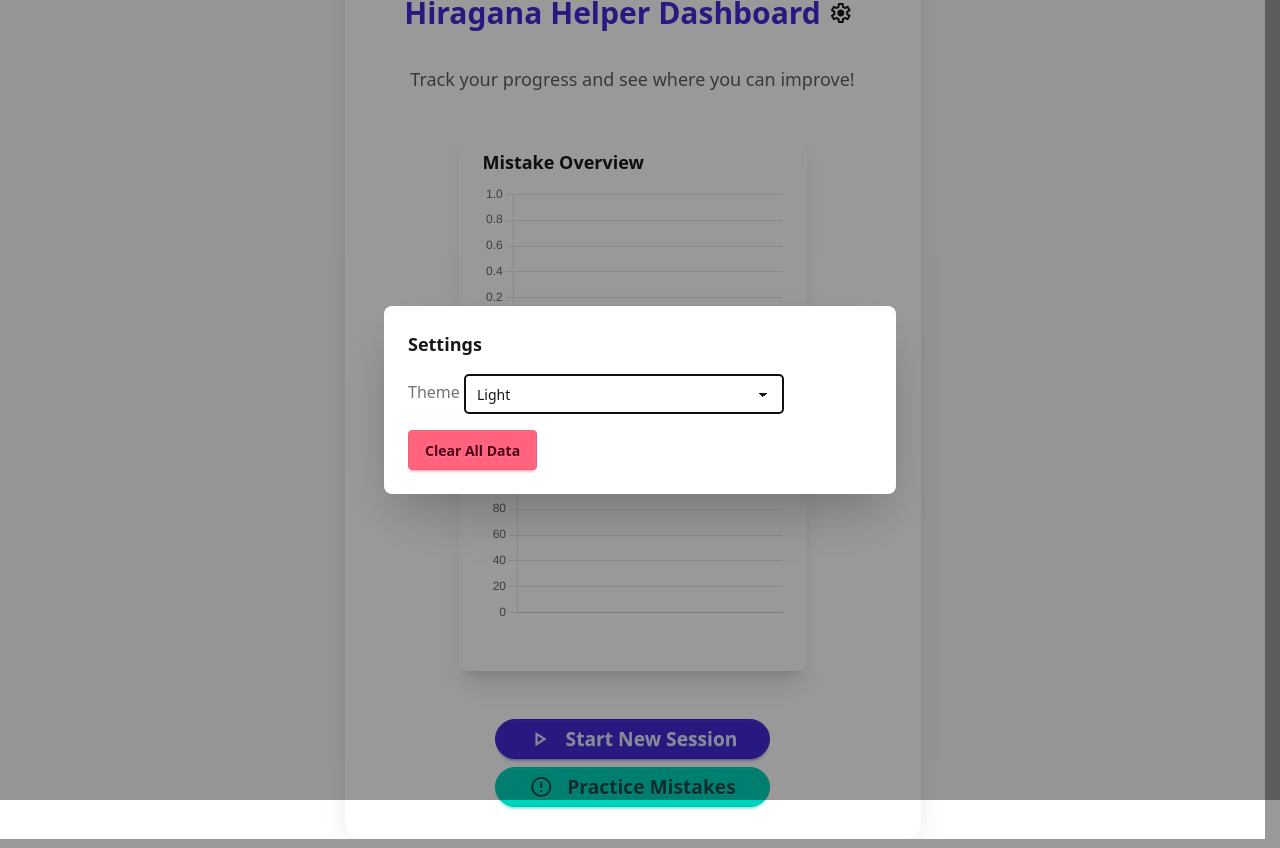
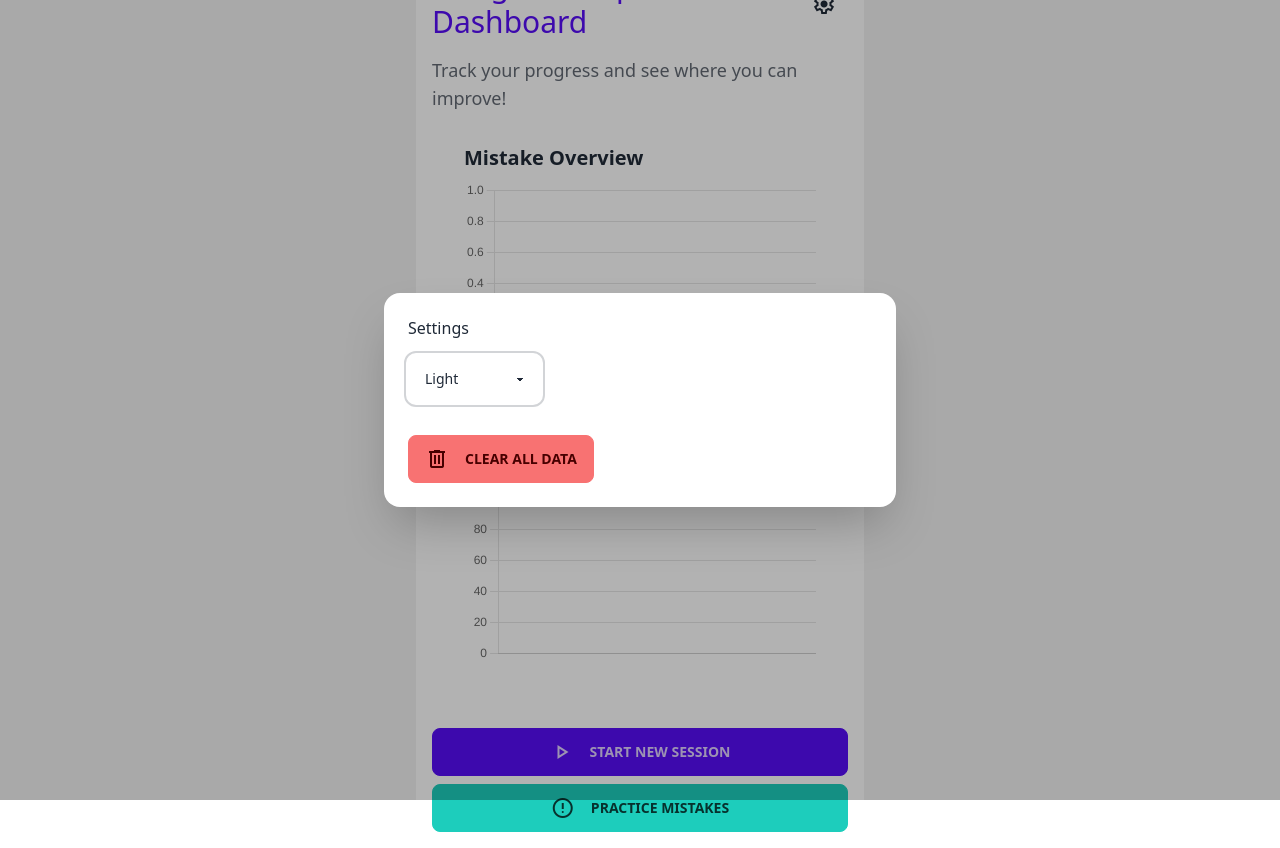
Before and after one commit to FelixTeutsch/hiragana-helper, a plain HTML site: page index.html in a window 1280 px wide. Both pictures are taken after a click on the button "settings". Drawn offline with nearby package versions, Linux system fonts and the light colour scheme.

Commit message:
Update index.html, app.css, dashboard.js, and settings.js to improve styling and theme functionality. Changed DaisyUI version, removed custom styles in favor of Tailwind CSS, and added theme selection options in settings.

```diff
--- a/css/app.css
+++ b/css/app.css
@@ -1,16 +1,4 @@
-/* Custom styles for Hiragana Helper */
-#app {
-  border-radius: 1rem;
-  box-shadow: 0 4px 24px 0 rgba(0, 0, 0, 0.08);
-  background: var(--fallback-b1, #fff);
-  padding: 1rem;
-  max-width: 36rem;
-  margin: 0 auto;
-  display: flex;
-  flex-direction: column;
-  gap: 1rem;
-}
-
+/* Custom styles removed, using Tailwind CSS for styling */
 .hiragana-char {
   font-size: 5rem;
   font-weight: bold;
@@ -20,36 +8,9 @@
 }
 
 @media (min-width: 768px) {
-  #app {
-    padding: 2rem;
-  }
 
   .hiragana-char {
     font-size: 7rem;
     margin-bottom: 2rem;
   }
 }
-
-.stats-graph {
-  width: 100%;
-  max-width: 400px;
-  margin: 0 auto 1.5rem auto;
-}
-
-.playful-btn {
-  border-radius: 2rem;
-  font-size: 1rem;
-  padding: 0.5rem 1.5rem;
-  transition: transform 0.1s;
-}
-
-@media (min-width: 768px) {
-  .playful-btn {
-    font-size: 1.2rem;
-    padding: 0.75rem 2rem;
-  }
-}
-
-.playful-btn:active {
-  transform: scale(0.97);
-}
--- a/index.html
+++ b/index.html
@@ -13,15 +13,22 @@
 				href="https://fonts.googleapis.com/css2?family=Material+Symbols+Outlined:opsz,wght,FILL,GRAD@20..48,100..700,0..1,-50..200" />
 		<link rel="stylesheet" href="css/app.css">
 
-		<link href="https://cdn.jsdelivr.net/npm/daisyui@5" rel="stylesheet" type="text/css" />
+		<link href="https://cdn.jsdelivr.net/npm/daisyui@3.9.4/dist/full.css" rel="stylesheet" type="text/css" />
 		<script src="https://cdn.jsdelivr.net/npm/@tailwindcss/browser@4"></script>
 	</head>
 
-	<body class="bg-base-200 h-screen flex items-center justify-center">
-		<div id="app" class="container mx-auto py-8 max-w-1xl flex flex-col items-center justify-center gap-4">
+	<body class="bg-base-200 h-screen flex items-center justify-center p-2">
+		<div id="app" class="max-w-md w-full bg-base-100 rounded-xl p-4 shadow-xl z-0 overflow-y-auto">
 			<!-- Dashboard and session views will be rendered here -->
 		</div>
 		<script src="js/app.js" type="module"></script>
+		<script>
+			// Theme functions
+			function setTheme(theme) {
+				document.documentElement.setAttribute('data-theme', theme);
+				localStorage.setItem('theme', theme);
+			}
+		</script>
 	</body>
 
 </html>
--- a/js/dashboard.js
+++ b/js/dashboard.js
@@ -4,7 +4,7 @@ import { renderSettings } from './settings.js';
 export function renderDashboard(container) {
   container.innerHTML = `
     <div class="mb-4 flex justify-between items-center">
-      <h1 class="text-3xl font-bold text-primary">Hiragana Helper Dashboard</h1>
+      <h1 class="!text-3xl font-bold text-primary">Hiragana Helper Dashboard</h1>
       <button id="settingsBtn" class="btn btn-ghost btn-circle">
         <span class="material-symbols-outlined">settings</span>
       </button>
@@ -37,8 +37,8 @@ export function renderDashboard(container) {
       </button>
     </div>
     <dialog id="settingsModal" class="modal">
-      <div class="modal-box">
-        <div id="settingsContainer"></div>
+      <div class="modal-box w-content">
+        <div id="settingsContainer" class="w-content flex flex-col gap-4"></div>
       </div>
       <form method="dialog" class="modal-backdrop">
         <button>close</button>
--- a/js/settings.js
+++ b/js/settings.js
@@ -1,4 +1,4 @@
-const THEME_KEY = 'hiragana_theme';
+const THEME_KEY = 'theme';
 
 export function saveTheme(theme) {
   localStorage.setItem(THEME_KEY, theme);
@@ -13,54 +13,25 @@ export function clearAllData() {
 }
 
 export function renderSettings(container) {
+  const currentTheme = localStorage.getItem(THEME_KEY) || 'light';
   container.innerHTML = `
-    <h3 class="text-lg font-bold mb-4">Settings</h3>
-    <div class="form-control">
-      <label class="label">
-        <span class="label-text">Theme</span>
-      </label>
-      <select id="themeSelect" class="select select-bordered">
-        <option value="light">Light</option>
-        <option value="dark">Dark</option>
-        <option value="cupcake">Cupcake</option>
-        <option value="bumblebee">Bumblebee</option>
-        <option value="emerald">Emerald</option>
-        <option value="corporate">Corporate</option>
-        <option value="synthwave">Synthwave</option>
-        <option value="retro">Retro</option>
-        <option value="cyberpunk">Cyberpunk</option>
-        <option value="valentine">Valentine</option>
-        <option value="halloween">Halloween</option>
-        <option value="garden">Garden</option>
-        <option value="forest">Forest</option>
-        <option value="aqua">Aqua</option>
-        <option value="pastel">Pastel</option>
-        <option value="fantasy">Fantasy</option>
-        <option value="wireframe">Wireframe</option>
-        <option value="black">Black</option>
-        <option value="luxury">Luxury</option>
-        <option value="dracula">Dracula</option>
-        <option value="cmyk">CMYK</option>
-        <option value="autumn">Autumn</option>
-        <option value="business">Business</option>
-        <option value="acid">Acid</option>
-        <option value="lemonade">Lemonade</option>
-        <option value="night">Night</option>
-        <option value="coffee">Coffee</option>
-        <option value="winter">Winter</option>
+    <div class="flex flex-col items-start justify-center gap-4 w-xs">
+      <h2 class="text-xl font-bold mb-4 w-xs">Settings</h2>
+      <select class="select select-neutral" onChange="setTheme(this.value)">
+        <option disabled>Pick a color</option>
+        <option value="light" ${currentTheme === 'light' ? 'selected' : ''}>Light</option>
+        <option value="dark" ${currentTheme === 'dark' ? 'selected' : ''}>Dark</option>
+        <option value="cupcake" ${currentTheme === 'cupcake' ? 'selected' : ''}>Cupcake</option>
+        <option value="valentine" ${currentTheme === 'valentine' ? 'selected' : ''}>Valentine</option>
+        <option value="lemonade" ${currentTheme === 'lemonade' ? 'selected' : ''}>Lemonade</option>
       </select>
-    </div>
-    <div class="form-control mt-4">
-      <button id="clearDataBtn" class="btn btn-error">Clear All Data</button>
+      <div class="form-control mt-4">
+        <button id="clearDataBtn" class="btn btn-error">
+          <span class="material-symbols-outlined mr-2">delete</span> Clear All Data
+        </button>
+      </div>
     </div>
   `;
-
-  const themeSelect = document.getElementById('themeSelect');
-  themeSelect.value = document.documentElement.getAttribute('data-theme') || 'light';
-  themeSelect.onchange = () => {
-    document.documentElement.setAttribute('data-theme', themeSelect.value);
-    localStorage.setItem('theme', themeSelect.value);
-  };
 
   document.getElementById('clearDataBtn').onclick = () => {
     if (confirm('Are you sure you want to clear all data? This cannot be undone.')) {
```
